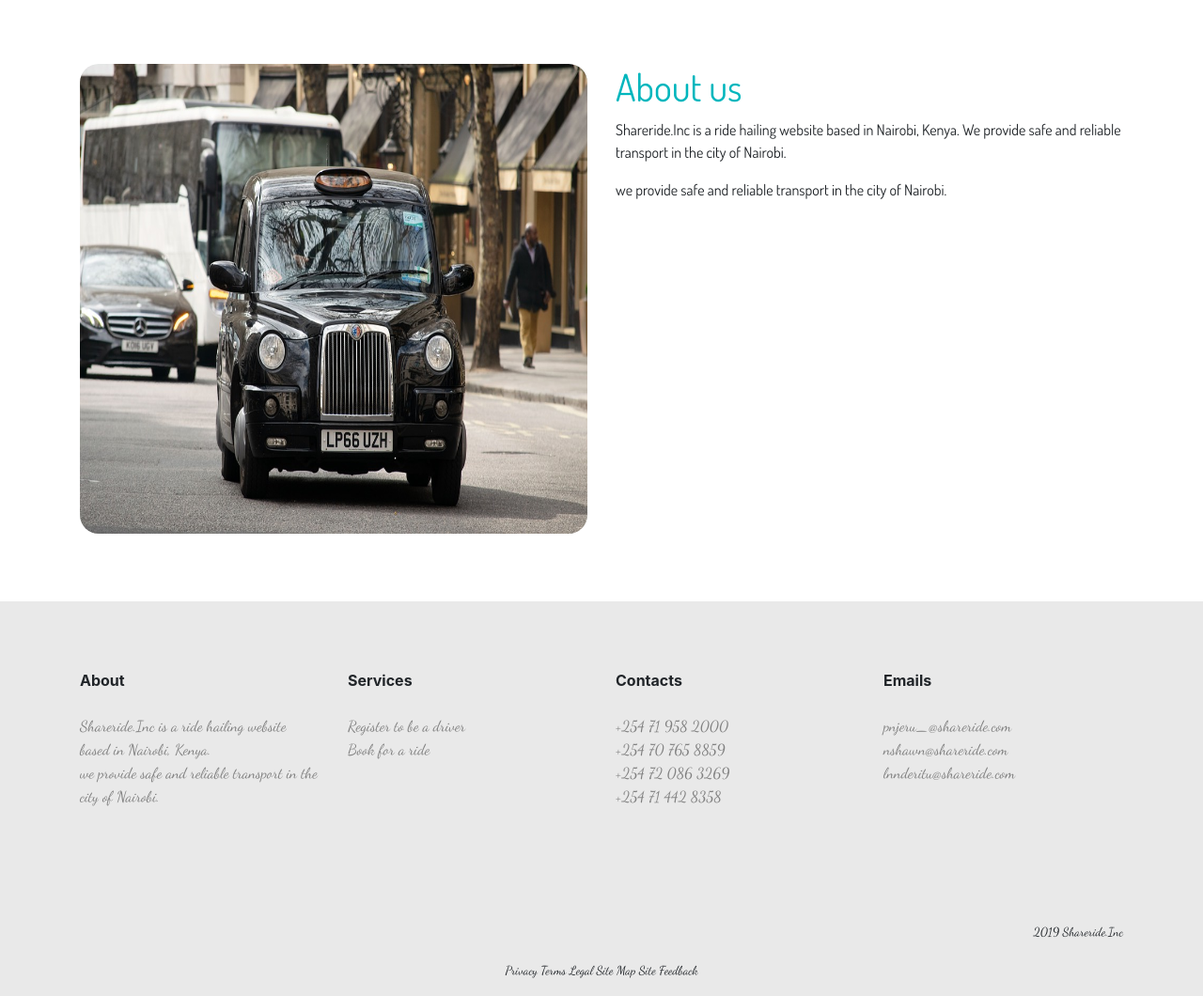
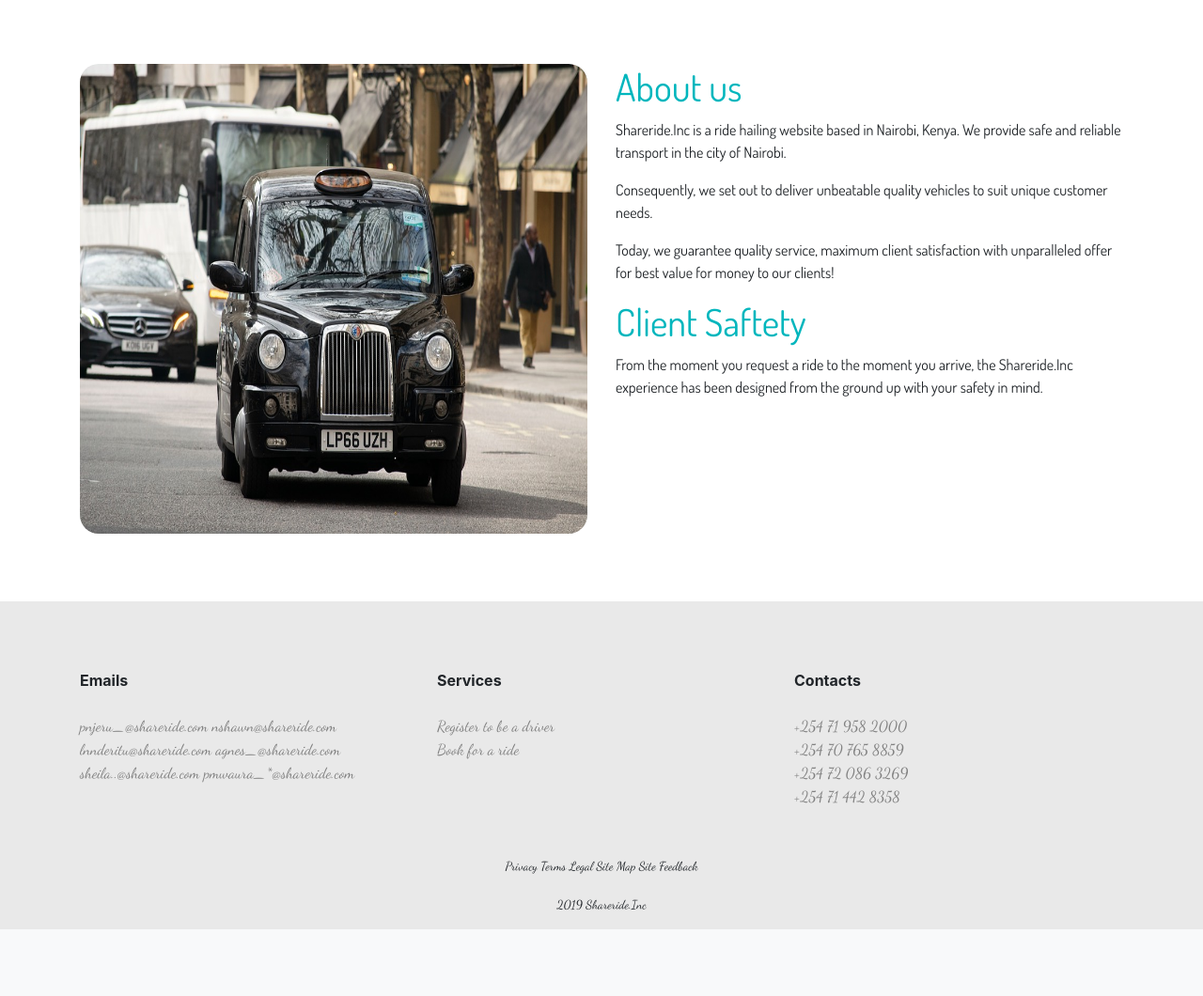
Before and after one commit to shanywam/Shareride.Inc, a PHP site: page / in a window 1280 px wide. Shown: the part 560-1620 px from the top of the page at 94% size. After the commit the page ends 1549 px from the top, so only its background shows below. Run offline with PHP 8.4, Linux system fonts and the light colour scheme; some libraries are stand-ins or nearby versions.

Commit message:
additional content on this file

```diff
--- a/index.php
+++ b/index.php
@@ -2,10 +2,8 @@
 <html>
 <head>
     <link rel="stylesheet" href ="/css/bootstrap.min.css"/>
-    <script src="../https://code.jquery.com/jquery-3.3.1.slim.min.js" integrity="sha384-q8i/X+965DzO0rT7abK41JStQIAqVgRVzpbzo5smXKp4YfRvH+8abtTE1Pi6jizo" crossorigin="anonymous"></script>
-    <script src="../https://cdnjs.cloudflare.com/ajax/libs/popper.js/1.14.7/umd/popper.min.js" integrity="sha384-UO2eT0CpHqdSJQ6hJty5KVphtPhzWj9WO1clHTMGa3JDZwrnQq4sF86dIHNDz0W1" crossorigin="anonymous"></script>
-    <script src ="./js/bootstrap.min.js"></script>
-    <link rel="stylesheet" href="https://use.fontawesome.com/releases/v5.7.2/css/all.css" integrity="sha384-fnmOCqbTlWIlj8LyTjo7mOUStjsKC4pOpQbqyi7RrhN7udi9RwhKkMHpvLbHG9Sr" crossorigin="anonymous">
+    <script src ="js/bootstrap.min.js"></script>
+    <link rel="stylesheet" href="https://use.fontawesome.com/releases/v5.7.2/css/all.css">
     <title>Shareride.Inc &#8211; Kenya&#039;s Taxi App &#8211; Based in Nairobi</title>
     <link href="https://fonts.googleapis.com/css?family=Dancing+Script|Dosis|PT+Sans+Narrow" rel="stylesheet">
 
@@ -60,9 +58,14 @@
         </div>
         <div class="col">
             <h1><span style="color: #00b6bd;font-family: 'Dosis', sans-serif;">About us </span></h1>
+            <p><span style="font-weight: 400;font-family: 'Dosis', sans-serif;">Shareride.Inc is a ride hailing website based in Nairobi, Kenya. We provide safe and reliable transport in the city of Nairobi.</span></p>
+            <p><span style="font-weight: 400;font-family: 'Dosis', sans-serif;">Consequently, we set out to deliver unbeatable quality vehicles to suit unique customer needs.</span></p>
+            <p><span style="font-weight: 400;font-family: 'Dosis', sans-serif;">Today, we guarantee quality service, maximum client satisfaction with unparalleled offer for best value for money to our clients!</span></p>
 
-            <p><span style="font-weight: 400;font-family: 'Dosis', sans-serif;">Shareride.Inc is a ride hailing website based in Nairobi, Kenya. We provide safe and reliable transport in the city of Nairobi.</span></p>
-            <p><span style="font-weight: 400;font-family: 'Dosis', sans-serif;">we provide safe and reliable transport in the city of Nairobi.</span></p>
+            <h1><span style="color: #00b6bd;font-family: 'Dosis', sans-serif;">Client Saftety</span></h1>
+            <p><span style="font-weight: 400;font-family: 'Dosis', sans-serif;">From the moment you request a ride to the moment you arrive, the Shareride.Inc experience has been designed from the ground up with your safety in mind.</span></p>
+
+
 
 
 
@@ -79,9 +82,13 @@
         <div class="container">
             <div class="row">
                 <div class="col-sm">
-                    <b><h>About</h></b><br/><br/>
-                    <h style="color:grey;font-family: 'Dancing Script', cursive;">Shareride.Inc is a ride hailing website based in Nairobi, Kenya.</h><br/>
-                    <h style="color:grey;font-family: 'Dancing Script', cursive;">we provide safe and reliable transport in the city of Nairobi.</h><br/>
+                    <b><h>Emails</h></b><br/><br/>
+                    <h style="color:grey;font-family: 'Dancing Script', cursive;">pnjeru_@shareride.com</h>
+                    <h style="color:grey;font-family: 'Dancing Script', cursive;">nshawn@shareride.com</h>
+                    <h style="color:grey;font-family: 'Dancing Script', cursive;">lnnderitu@shareride.com</h>
+                    <h style="color:grey;font-family: 'Dancing Script', cursive;">agnes_@shareride.com</h>
+                    <h style="color:grey;font-family: 'Dancing Script', cursive;">sheila..@shareride.com</h>
+                    <h style="color:grey;font-family: 'Dancing Script', cursive;">pmwaura_*@shareride.com</h>
                     <br/><br/>
 
                 </div>
@@ -99,17 +106,7 @@
                     <h style="color:grey;font-family: 'Dancing Script', cursive;">+254 71 442 8358 </h><br/>
                     <br/><br/>
                 </div>
-                <div class="col-sm">
-                    <b><h>Emails</h></b><br/><br/>
-                    <h style="color:grey;font-family: 'Dancing Script', cursive;">pnjeru_@shareride.com</h>
-                    <h style="color:grey;font-family: 'Dancing Script', cursive;">nshawn@shareride.com</h>
-                    <h style="color:grey;font-family: 'Dancing Script', cursive;">lnnderitu@shareride.com</h>
-                    <br/><br/>
 
-                    <br/><br/><br/><br/><br/>
-                    <p style="float:right;font-family: 'Dancing Script', cursive;"><font size="-1">2019 Shareride.Inc</font></p>
-
-                </div>
             </div>
         </div>
         <div class="container">
@@ -118,6 +115,8 @@
                 </div>
                 <div class="col-sm">
                     <center><p><font size="-1"><span style="font-family: 'Dancing Script', cursive;">Privacy  Terms  Legal  Site Map  Site Feedback</span></font></p></center>
+                    <center><p><font size="-1"><span style="font-family: 'Dancing Script', cursive;">2019 Shareride.Inc</span></font></p></center>
+
                 </div>
                 <div class="col-sm">
                 </div>
@@ -125,5 +124,11 @@
         </div>
     </div>
 
+
+<script src="https://stackpath.bootstrapcdn.com/bootstrap/4.3.1/js/bootstrap.min.js"></script>
+
+<script src="https://code.jquery.com/jquery-3.3.1.slim.min.js"></script>
+
+<script src="https://cdnjs.cloudflare.com/ajax/libs/popper.js/1.14.7/umd/popper.min.js"></script>
 </body>
 </html>
```
